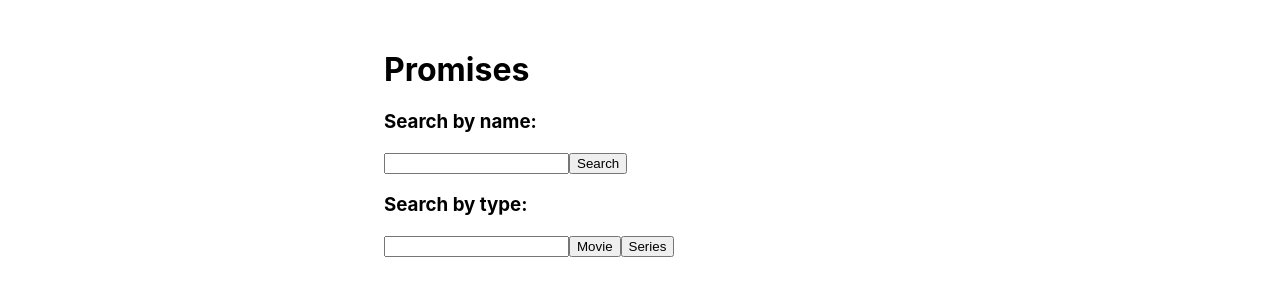
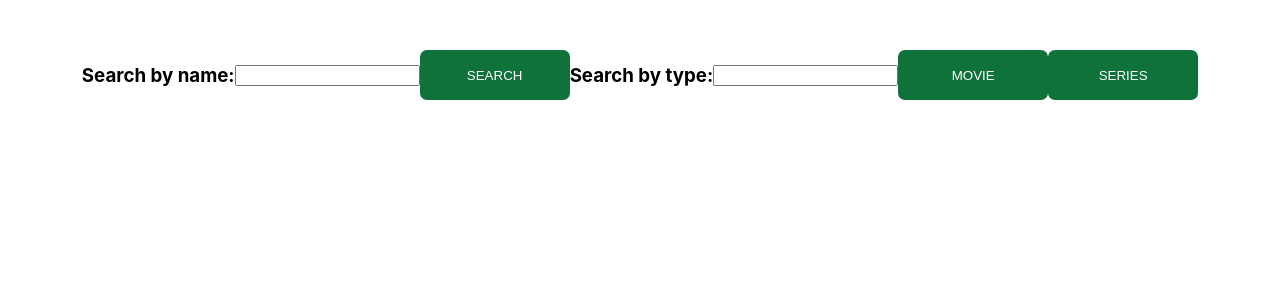
Before and after one commit to FeraVerto/js-advanced, a React (Create React App) app: page / in a window 1280 px wide. Shown: the top 300 px of the page. Built offline with nearby package versions, Linux system fonts and the light colour scheme.

Commit message:
Lesson 3, layout

```diff
--- a/src/App.css
+++ b/src/App.css
@@ -1,5 +1,5 @@
 .container {
-  width: 40vw;
+  width: 90vw;
   margin: 0 auto;
   margin-top: 50px;
 }
--- /dev/null
+++ b/src/lessons/lesson3/Lesson3.module.css
@@ -0,0 +1,61 @@
+.movies {
+    display: flex;
+    flex-direction: column;
+    align-items: center;
+}
+
+.movies_search {
+    margin-bottom: 60px;
+    display: flex;
+    height: 50px;
+    align-items: center;
+}
+
+
+.movies_list {
+    margin: 0;
+    margin-left: 80px;
+    padding: 0;
+    width: 95vw;
+    display: flex;
+    flex-wrap: wrap;
+}
+
+.movie_item {
+    margin-right: 65px;
+    display: flex;
+    flex-direction: column;
+}
+
+.movie_info {
+    width: 250px;
+}
+
+.button {
+    width: 150px;
+    height: 50px;
+    border: none;
+    border-radius: 7px;
+    text-transform: uppercase;
+    background-color: #0e723a;
+    color: white;
+
+}
+
+.button:hover {
+    background: #dedb68;
+    color: #030303;
+    cursor: pointer;
+    transition: background-color 0.8s cubic-bezier(0.1, 0.8, 0.5, 2), color 0.4s 0.4s linear;
+
+}
+
+
+/*
+.movie_item {
+    margin-right: 70px;
+}
+
+.movie_item:last-child {
+    margin-right: 0;
+}*/
--- a/src/lessons/lesson3/Lesson3.tsx
+++ b/src/lessons/lesson3/Lesson3.tsx
@@ -1,6 +1,7 @@
 import React, { useState } from 'react';
 import API from './API';
 import './lesson_3';
+import s from './Lesson3.module.css';
 
 const Lesson3 = () => {
   const [searchName, setSearchName] = useState('');
@@ -13,6 +14,7 @@ const Lesson3 = () => {
   let apiFn = (fn: any) => {
     return fn.then((response: any) => {
       if (response.Search) {
+        console.log(response.Search);
         setSearchResult(response.Search);
       }
     });
@@ -29,28 +31,46 @@ const Lesson3 = () => {
 
   return (
     <div>
-      <h1>Promises</h1>
-      <div>
-        <h3><p>Search by name:</p></h3>
-        <input type="text" value={searchName} onChange={(e) => setSearchName(e.currentTarget.value)} />
-        <button onClick={searchFilm}>Search</button>
+      {/*<h1>Promises</h1>*/}
+      <div className={s.movies}>
+
+        <div className={s.movies_search}>
+          <h3><p>Search by name:</p></h3>
+          <input type="text" value={searchName} onChange={(e) => setSearchName(e.currentTarget.value)} />
+          <button className={s.button} onClick={searchFilm}>Search</button>
+
+          <h3><p>Search by type:</p></h3>
+          <input type="text" value={searchNameByType} onChange={(e) => setSearchNameByType(e.currentTarget.value)} />
+          <button className={s.button} onClick={searchByType} data-t='movie'>Movie</button>
+          <button className={s.button} onClick={searchByType} data-t='series'>Series</button>
+        </div>
+
         <div>
-          {
-            searchResult.map((item: any, index: number) => <div key={index}>{item.Title}</div>)
-          }
+          <ul className={s.movies_list}>
+
+            {
+              searchResult.map((item: any, index: number) =>
+                <li className={s.movie_item} key={index}>
+                  <div className={s.movie_poster}>
+                    <img src={item.Poster} alt={item.Title} width={250} height={350} />
+                  </div>
+
+                  <div className={s.movie_info}>
+                    <p>{item.Title}</p>
+                    <p>{item.Type}</p>
+                    <p>{item.Year}</p>
+                  </div>
+                </li>)
+            }
+          </ul>
         </div>
-      </div>
 
-      <div>
-        <h3><p>Search by type:</p></h3>
-        <input type="text" value={searchNameByType} onChange={(e) => setSearchNameByType(e.currentTarget.value)} />
-        <button onClick={searchByType} data-t='movie'>Movie</button>
-        <button onClick={searchByType} data-t='series'>Series</button>
         <div>
           {
             searchResultByType.map((item: any, index: number) => <div key={index}>{item.Title}</div>)
           }
         </div>
+
       </div>
     </div>
   );
```
